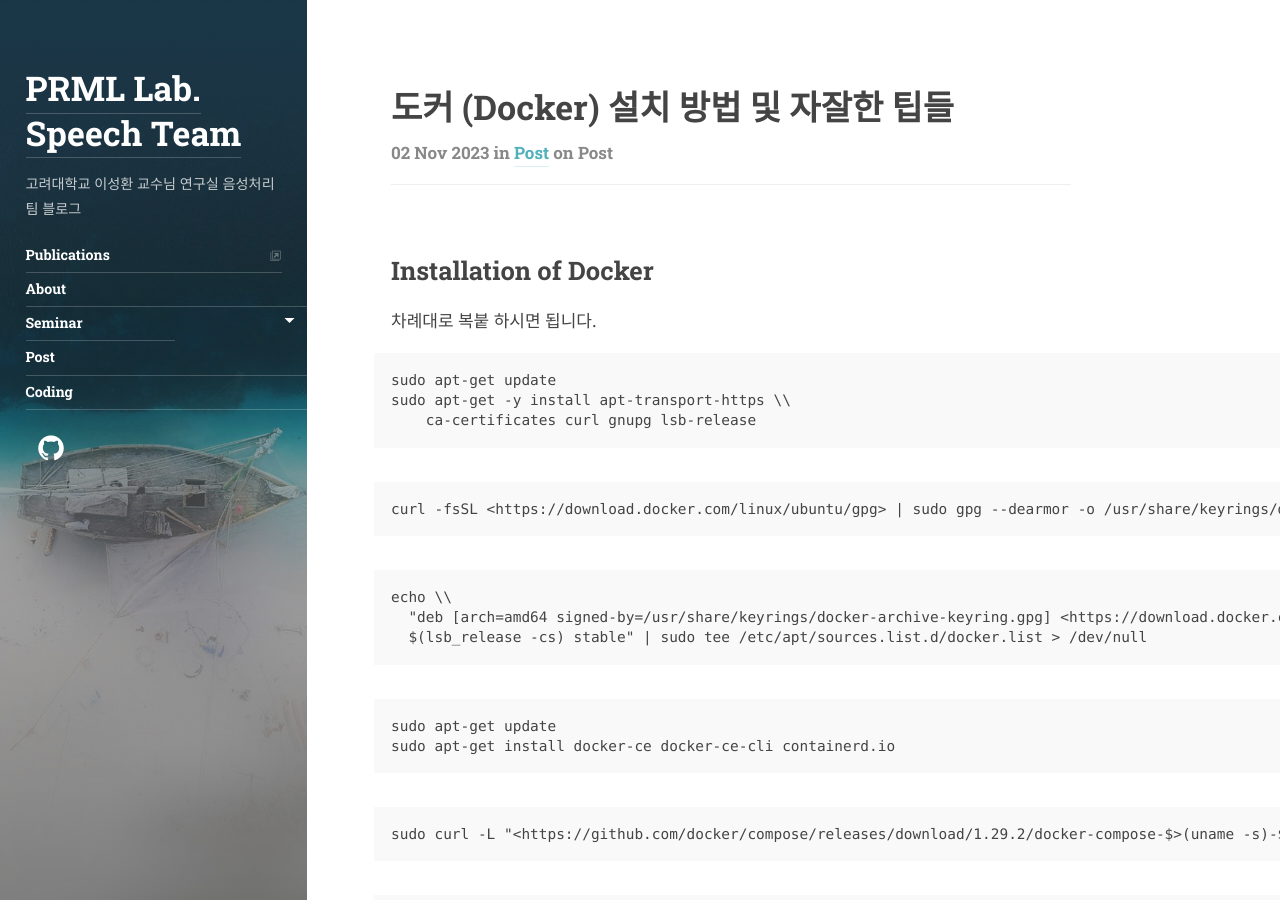
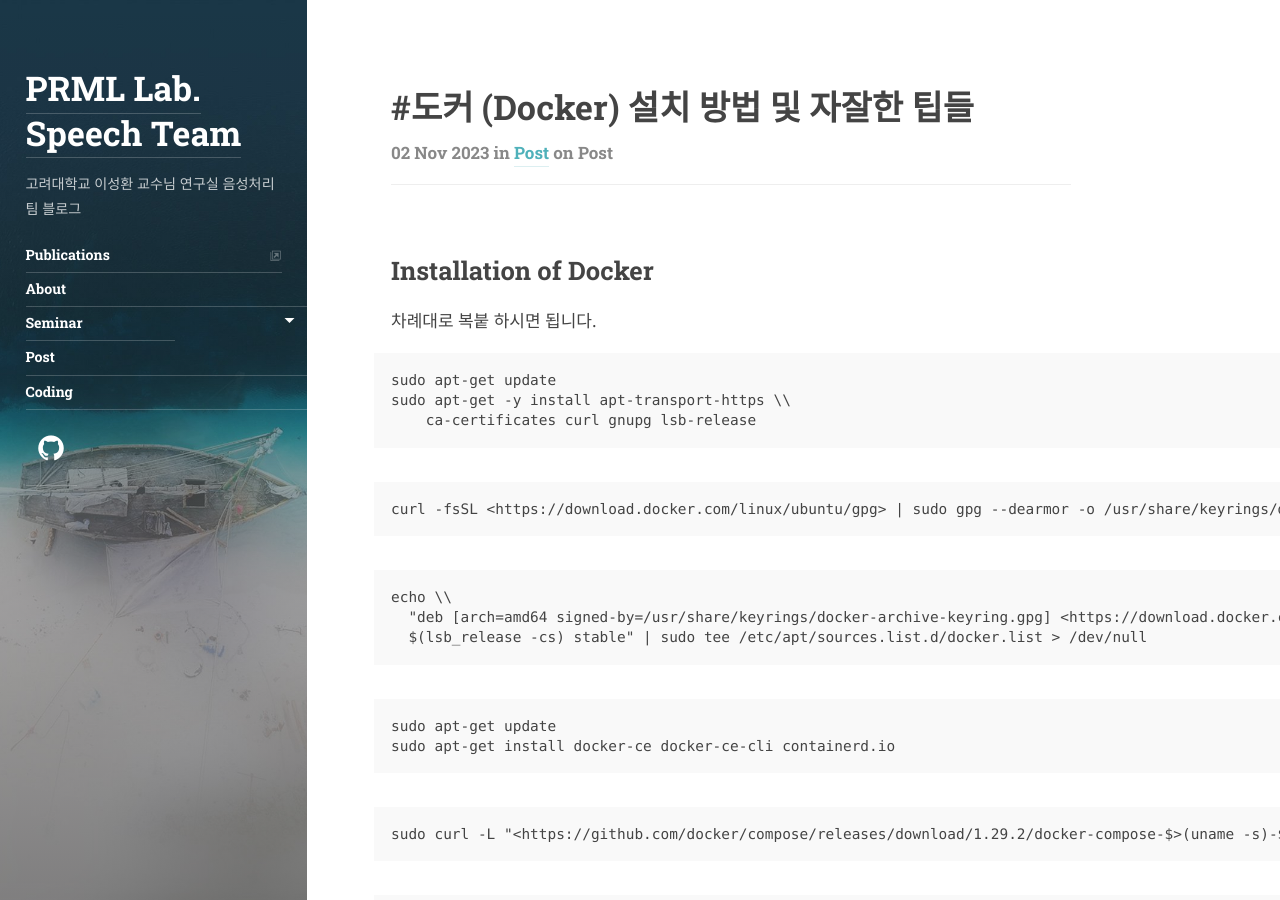
Before and after one commit to speech-team-korea/speech-team-korea.github.io, a Jekyll site: the page built from _posts/post/2023-11-02-docker.md, in a window 1280 px wide and 900 px high. Built offline with Jekyll 4.4.1, drawn with Linux system fonts in a browser that asks for light colours; some web fonts are replaced; comment, search, counter and statistics services are not loaded.

```diff
--- a/_posts/post/2023-11-02-docker.md
+++ b/_posts/post/2023-11-02-docker.md
@@ -1,6 +1,6 @@
 ---
 layout: post
-title: "도커 (Docker) 설치 방법 및 자잘한 팁들"
+title: "#도커 (Docker) 설치 방법 및 자잘한 팁들"
 category: post
 tags: post
 author: sb_kim
```
